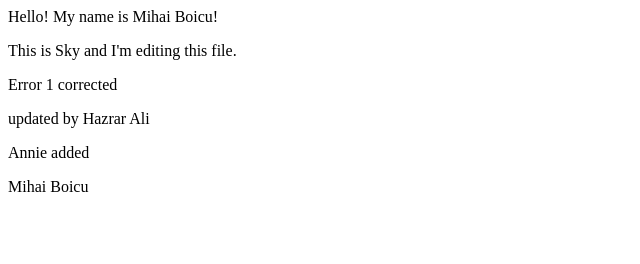
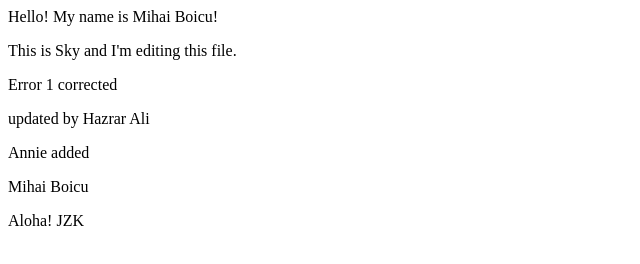
Before and after one commit to thenowherenlboy/web1-1-draft, a plain HTML site: page index.html in a window 1280 px wide. Shown: the whole page, without its empty margins (0-640 px from the left). Drawn offline with Linux system fonts and the light colour scheme.

Commit message:
added Zach

```diff
--- a/index.html
+++ b/index.html
@@ -13,6 +13,7 @@ This is Sky and I'm editing this file.
 <p>Annie added</p>
 
 <p> Mihai  Boicu</p>
+<p>Aloha! JZK </p>
 
 </body>
 </html>
```
